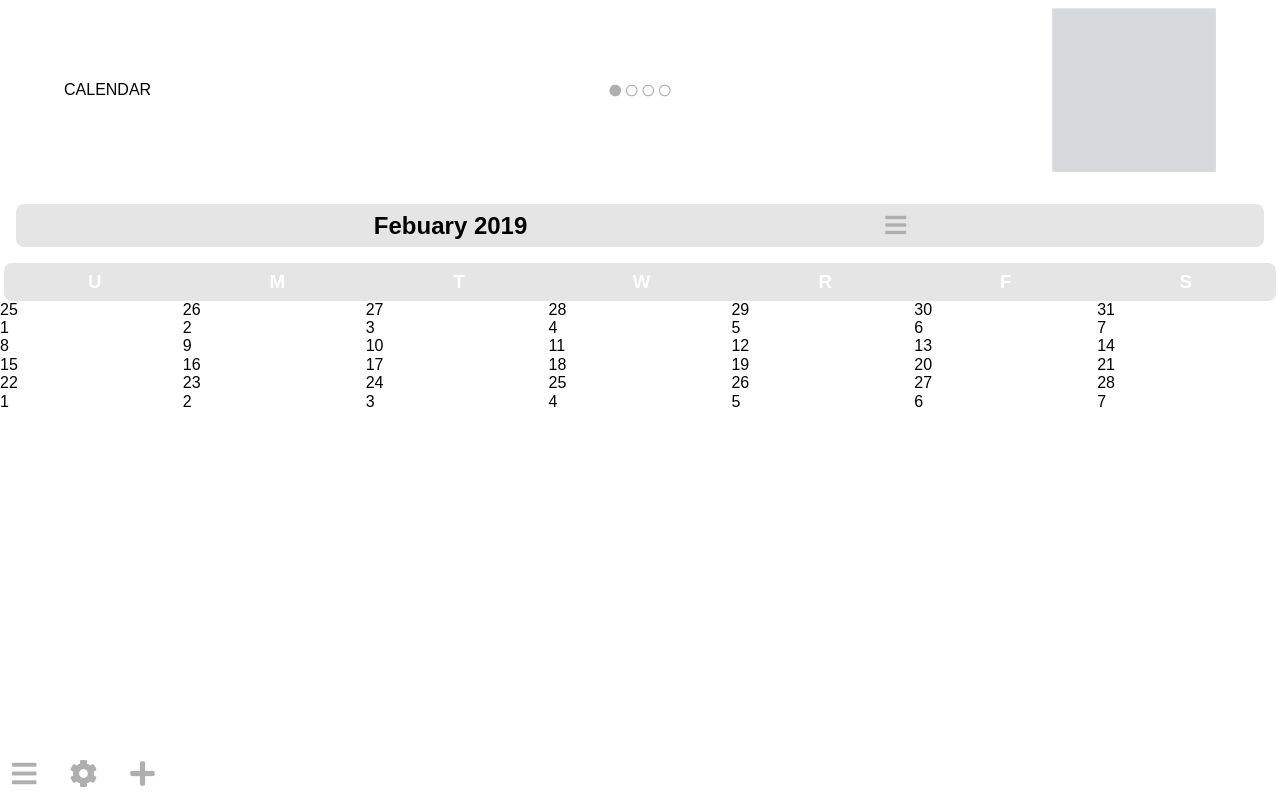
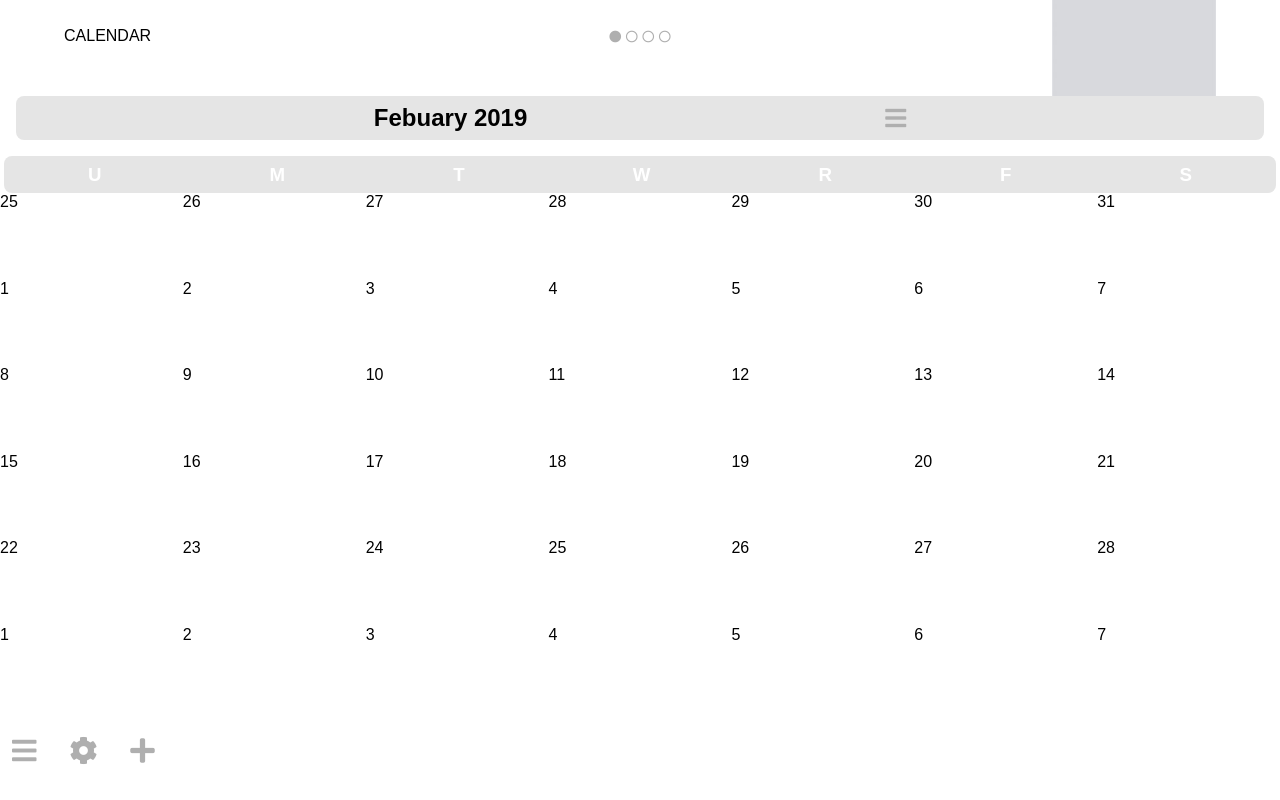
Before and after one commit to Theacalix/productiveapp, a plain HTML site: page calendar.html in a window 1280 px wide. Drawn offline with nearby package versions, Linux system fonts and the light colour scheme.

Commit message:
fixed calendar to fill screen

```diff
--- a/styles.css
+++ b/styles.css
@@ -41,14 +41,15 @@ i {
 /* LAYOUT */
 header {
   width: 90%;
+  height: 10vh;
   margin: auto;
   padding: .5rem 0 1rem 0;
   display: flex;
   justify-content: center;
   align-items: center;
   background-color: white;
-  position: sticky;
-  top: 0;
+  /* position: sticky;
+  top: 0; */
 }
 
 header h1 {
@@ -69,7 +70,9 @@ header img {
 
 main {
   width: 90%;
-  margin: 0 auto 4rem;
+  height: 79vh;
+  overflow-y: auto;
+  margin: 0 auto;
 }
 
 section {
@@ -78,12 +81,13 @@ section {
 }
 
 footer {
+  width: 100%;
+  height: 11vh;
   font-size: 2em;
   padding: 1.25rem 0 .5rem 0;
   background-color: white;
-  position: fixed;
-  bottom: 0;
-  width: 100%;
+  /* position: fixed;
+  bottom: 0; */
 }
 
 footer i {
@@ -95,6 +99,8 @@ footer i {
 /* CALENDAR */
 .calendar {
   width: 100%;
+  display: flex;
+  flex-flow: column;
 }
 
 .month {
@@ -126,6 +132,7 @@ footer i {
 }
 
 .days>div {
+  flex: 1;
   display: flex;
   text-align: left;
 }
```
